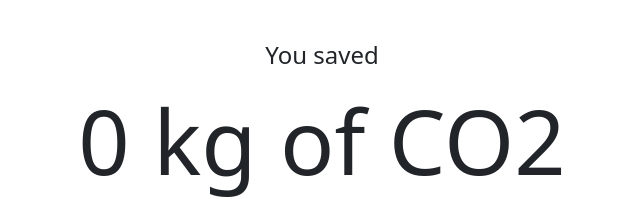
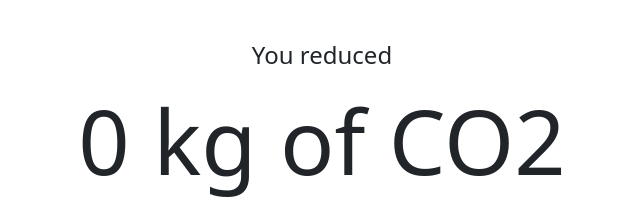
Before and after one commit to pongnatel/Leggo, a plain HTML site: page index.html in a window 1280 px wide. Shown: the part 597-796 px from the top of the page, 318-958 px from the left. Drawn offline with nearby package versions, Linux system fonts and the light colour scheme.

Commit message:
Update index.html

```diff
--- a/index.html
+++ b/index.html
@@ -39,7 +39,7 @@
             </form>
         </div>
         <div class="row">
-            <div class="col">You saved</div>
+            <div class="col">You reduced</div>
         </div>
         <div class="row">
             <div class="col result" id="result" ></div> <!-- Added a div to display the result -->
```
